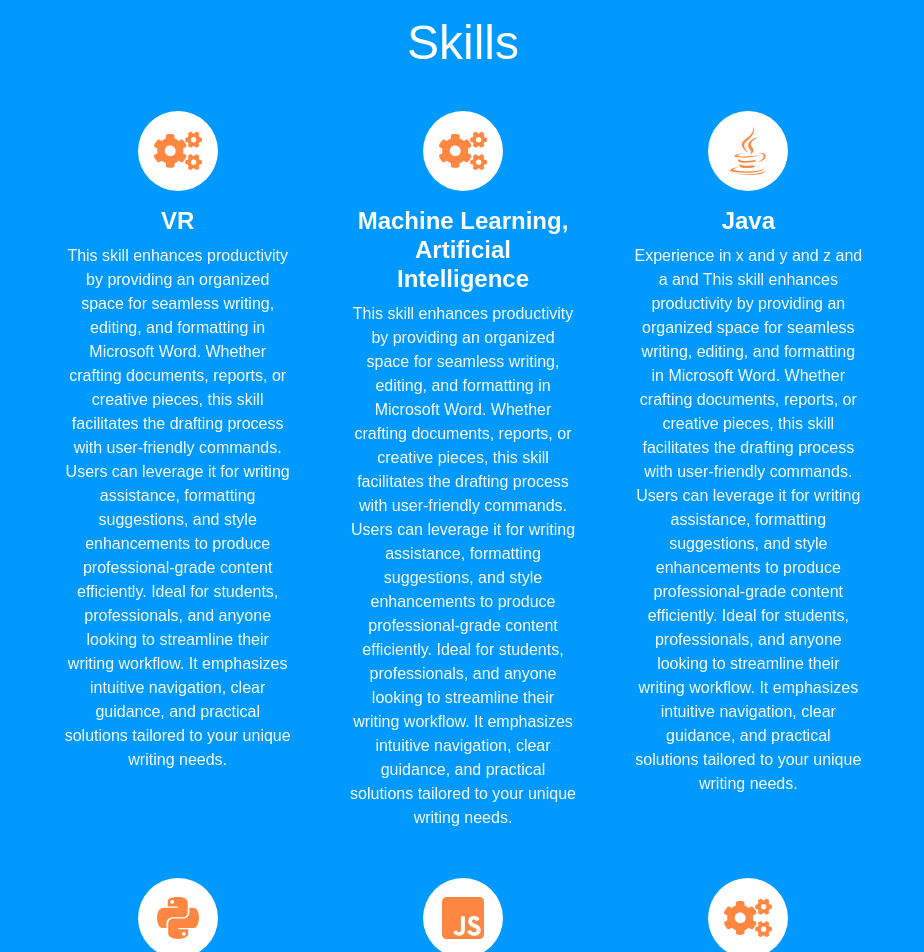
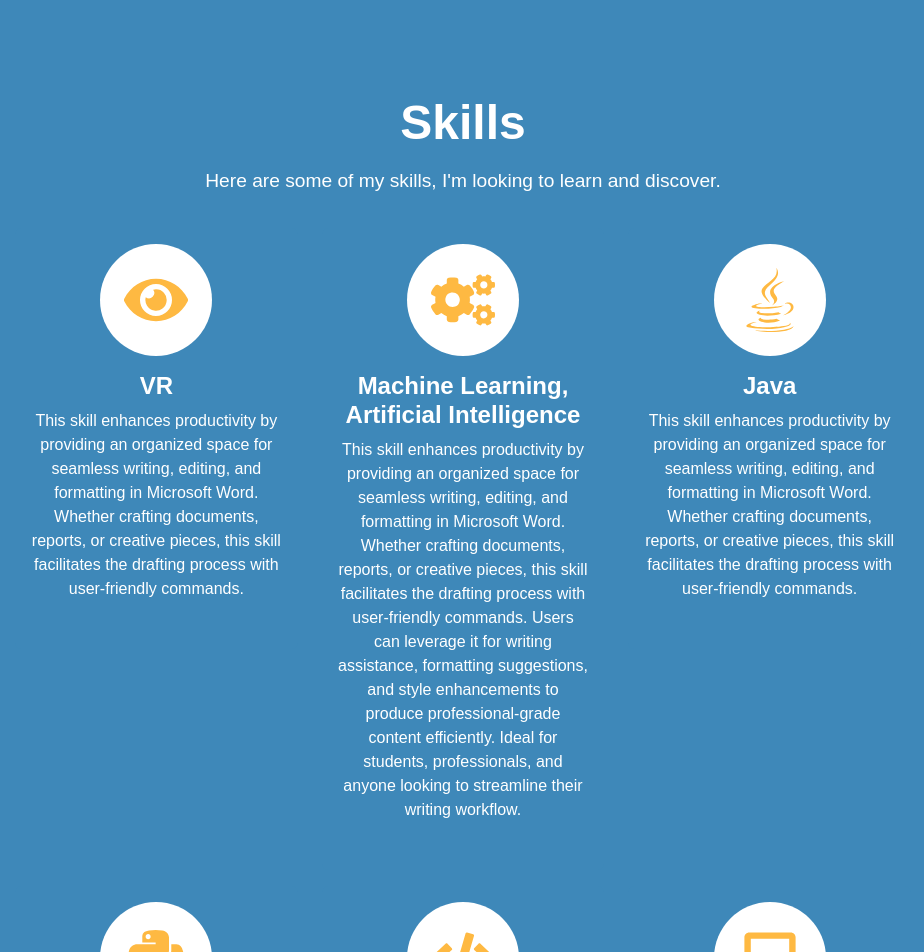
Before and after one commit to cfpisaca/Portfolio, a React (Vite) app: page / in a window 1280 px wide. Shown: the part 1700-2652 px from the top of the page, without its empty margins (177-1101 px from the left). Built offline with nearby package versions, Linux system fonts and the light colour scheme.

Commit message:
skills section x2

```diff
--- a/src/components/About.css
+++ b/src/components/About.css
@@ -70,7 +70,7 @@ h2 {
 }
 
 .icon:hover {
-  color: #ff8741;
+  color: #feb942;
 }
 
 .buttons-container {
--- a/src/components/Skills.css
+++ b/src/components/Skills.css
@@ -1,9 +1,9 @@
 #skills {
   min-height: 100vh;
-  background-color: #0099ff;
+  background-color: #3e88b9;
   color: #ffffff;
   text-align: center;
-  padding: 3rem 14rem;
+  padding: 8rem 12rem 8rem;
   display: flex;
   flex-direction: column;
   align-items: center;
@@ -12,26 +12,30 @@
 
 #skills h2 {
   font-size: 3rem;
-  margin-bottom: 1.5rem;
+  margin-bottom: 1rem;
+  color: #ffffff;
+}
+
+#skills p {
+  font-size: 1.2rem;
+  margin-bottom: 2rem;
   color: #ffffff;
 }
 
 #skills .card {
-  background-color: #0099ff;
+  background-color: #3e88b9;
   color: #ffffff;
   border: none;
   margin-bottom: 1rem;
-  max-width: 100%;
-  padding: 0rem;
 }
 
 #skills .icon {
-  font-size: 3rem;
+  font-size: 4rem;
   margin-bottom: 1rem;
-  color: #ff8741;
+  color: #feb942;
   background-color: #ffffff;
   border-radius: 50%;
-  padding: 1rem;
+  padding: 1.5rem;
   display: inline-flex;
   align-items: center;
   justify-content: center;
@@ -51,7 +55,14 @@
   #skills h2 {
     font-size: 2.5rem;
   }
+  #skills p {
+    font-size: 1.25rem;
+  }
   #skills .card {
     margin-bottom: 1rem;
   }
+  #skills .icon {
+    font-size: 3.5rem;
+    padding: 1.25rem;
+  }
 }
--- a/src/components/Skills.tsx
+++ b/src/components/Skills.tsx
@@ -1,22 +1,24 @@
 import { Container, Row, Col, Card } from 'react-bootstrap';
-import { FaPython, FaJava, FaJsSquare, FaNodeJs, FaDatabase, FaCogs } from 'react-icons/fa';
+import { FaPython, FaJava, FaCode, FaNodeJs, FaDatabase, FaCogs, FaAtlas, FaEye, FaLaptop  } from 'react-icons/fa';
 import './Skills.css';
 
 function Skills() {
   const skills = [
-    { title: "VR", icon: <FaCogs />, description: "This skill enhances productivity by providing an organized space for seamless writing, editing, and formatting in Microsoft Word. Whether crafting documents, reports, or creative pieces, this skill facilitates the drafting process with user-friendly commands. Users can leverage it for writing assistance, formatting suggestions, and style enhancements to produce professional-grade content efficiently. Ideal for students, professionals, and anyone looking to streamline their writing workflow. It emphasizes intuitive navigation, clear guidance, and practical solutions tailored to your unique writing needs." },
-    { title: "Machine Learning, Artificial Intelligence", icon: <FaCogs />, description: "This skill enhances productivity by providing an organized space for seamless writing, editing, and formatting in Microsoft Word. Whether crafting documents, reports, or creative pieces, this skill facilitates the drafting process with user-friendly commands. Users can leverage it for writing assistance, formatting suggestions, and style enhancements to produce professional-grade content efficiently. Ideal for students, professionals, and anyone looking to streamline their writing workflow. It emphasizes intuitive navigation, clear guidance, and practical solutions tailored to your unique writing needs." },
-    { title: "Java", icon: <FaJava />, description: "Experience in x and y and z and a and This skill enhances productivity by providing an organized space for seamless writing, editing, and formatting in Microsoft Word. Whether crafting documents, reports, or creative pieces, this skill facilitates the drafting process with user-friendly commands. Users can leverage it for writing assistance, formatting suggestions, and style enhancements to produce professional-grade content efficiently. Ideal for students, professionals, and anyone looking to streamline their writing workflow. It emphasizes intuitive navigation, clear guidance, and practical solutions tailored to your unique writing needs." },
-    { title: "Python", icon: <FaPython />, description: "Experience in x and y and z This skill enhances productivity by providing an organized space for seamless writing, editing, and formatting in Microsoft Word. Whether crafting documents, reports, or creative pieces, this skill facilitates the drafting process with user-friendly commands. Users can leverage it for writing assistance, formatting suggestions, and style enhancements to produce professional-grade content efficiently. Ideal for students, professionals, and anyone looking to streamline their writing workflow. It emphasizes intuitive navigation, clear guidance, and practical solutions tailored to your unique writing needs." },
-    { title: "JavaScript, HTML, CSS", icon: <FaJsSquare />, description: "Experience in This skill enhances productivity by providing an organized space for seamless writing, editing, and formatting in Microsoft Word. Whether crafting documents, reports, or creative pieces, this skill facilitates the drafting process with user-friendly commands. Users can leverage it for writing assistance, formatting suggestions, and style enhancements to produce professional-grade content efficiently. Ideal for students, professionals, and anyone looking to streamline their writing workflow. It emphasizes intuitive navigation, clear guidance, and practical solutions tailored to your unique writing needs." },
-    { title: "C++", icon: <FaCogs />, description: "Experience in x and y and z and a and b This skill enhances productivity by providing an organized space for seamless writing, editing, and formatting in Microsoft Word. Whether crafting documents, reports, or creative pieces, this skill facilitates the drafting process with user-friendly commands. Users can leverage it for writing assistance, formatting suggestions, and style enhancements to produce professional-grade content efficiently. Ideal for students, professionals, and anyone looking to streamline their writing workflow. It emphasizes intuitive navigation, clear guidance, and practical solutions tailored to your unique writing needs." },
-    { title: "Node.js", icon: <FaNodeJs />, description: "Experience in x and y and z and This skill enhances productivity by providing an organized space for seamless writing, editing, and formatting in Microsoft Word. Whether crafting documents, reports, or creative pieces, this skill facilitates the drafting process with user-friendly commands. Users can leverage it for writing assistance, formatting suggestions, and style enhancements to produce professional-grade content efficiently. Ideal for students, professionals, and anyone looking to streamline their writing workflow. It emphasizes intuitive navigation, clear guidance, and practical solutions tailored to your unique writing needs." },
-    { title: "Database", icon: <FaDatabase />, description: "Experience in x and y and z This skill enhances productivity by providing an organized space for seamless writing, editing, and formatting in Microsoft Word. Whether crafting documents, reports, or creative pieces, this skill facilitates the drafting process with user-friendly commands. Users can leverage it for writing assistance, formatting suggestions, and style enhancements to produce professional-grade content efficiently. Ideal for students, professionals, and anyone looking to streamline their writing workflow. It emphasizes intuitive navigation, clear guidance, and practical solutions tailored to your unique writing needs." }
+    { title: "VR", icon: <FaEye />, description: "This skill enhances productivity by providing an organized space for seamless writing, editing, and formatting in Microsoft Word. Whether crafting documents, reports, or creative pieces, this skill facilitates the drafting process with user-friendly commands." },
+    { title: "Machine Learning, Artificial Intelligence", icon: <FaCogs />, description: "This skill enhances productivity by providing an organized space for seamless writing, editing, and formatting in Microsoft Word. Whether crafting documents, reports, or creative pieces, this skill facilitates the drafting process with user-friendly commands. Users can leverage it for writing assistance, formatting suggestions, and style enhancements to produce professional-grade content efficiently. Ideal for students, professionals, and anyone looking to streamline their writing workflow." },
+    { title: "Java", icon: <FaJava />, description: "This skill enhances productivity by providing an organized space for seamless writing, editing, and formatting in Microsoft Word. Whether crafting documents, reports, or creative pieces, this skill facilitates the drafting process with user-friendly commands." },
+    { title: "Python", icon: <FaPython />, description: "This skill enhances productivity by providing an organized space for seamless writing, editing, and formatting in Microsoft Word. Whether crafting documents, reports, or creative pieces, this skill facilitates the drafting process with user-friendly commands. Users can leverage it for writing assistance, formatting suggestions, and style enhancements to produce professional-grade content efficiently. Ideal for students, professionals, and anyone looking to streamline their writing workflow. It emphasizes intuitive navigation, clear guidance, and practical solutions tailored to your unique writing needs." },
+    { title: "JavaScript, HTML, CSS", icon: <FaCode />, description: "Experience in This skill enhances productivity by providing an organized space for seamless writing, editing, and formatting in Microsoft Word. Whether crafting documents, reports, or creative pieces, this skill facilitates the drafting process with user-friendly commands. Users can leverage it for writing assistance, formatting suggestions, and style enhancements to produce professional-grade content efficiently. Ideal for students, professionals, and anyone looking to streamline their writing workflow. It emphasizes intuitive navigation, clear guidance, and practical solutions tailored to your unique writing needs." },
+    { title: "C++", icon: <FaLaptop />, description: "This skill enhances productivity by providing an organized space for seamless writing, editing, and formatting in Microsoft Word. Whether crafting documents, reports, or creative pieces, this skill facilitates the drafting process with user-friendly commands. Users can leverage it for writing assistance, formatting suggestions, and style enhancements to produce professional-grade content efficiently. Ideal for students, professionals, and anyone looking to streamline their writing workflow. It emphasizes intuitive navigation, clear guidance, and practical solutions tailored to your unique writing needs." },
+    { title: "Node.js", icon: <FaNodeJs />, description: "This skill enhances productivity by providing an organized space for seamless writing, editing, and formatting in Microsoft Word. Whether crafting documents, reports, or creative pieces, this skill facilitates the drafting process with user-friendly commands. Users can leverage it for writing assistance, formatting suggestions, and style enhancements to produce professional-grade content efficiently. Ideal for students, professionals, and anyone looking to streamline their writing workflow. It emphasizes intuitive navigation, clear guidance, and practical solutions tailored to your unique writing needs." },
+    { title: "Database", icon: <FaDatabase />, description: "This skill enhances productivity by providing an organized space for seamless writing, editing, and formatting in Microsoft Word. Whether crafting documents, reports, or creative pieces, this skill facilitates the drafting process with user-friendly commands. Users can leverage it for writing assistance, formatting suggestions, and style enhancements to produce professional-grade content efficiently. Ideal for students, professionals, and anyone looking to streamline their writing workflow. It emphasizes intuitive navigation, clear guidance, and practical solutions tailored to your unique writing needs." },
+    { title: "Last Skill", icon: <FaAtlas />, description: "This skill enhances productivity by providing an organized space for seamless writing, editing, and formatting in Microsoft Word. Whether crafting documents, reports, or creative pieces, this skill facilitates the drafting process with user-friendly commands. Users can leverage it for writing assistance, formatting suggestions, and style enhancements to produce professional-grade content efficiently. Ideal for students, professionals, and anyone looking to streamline their writing workflow. It emphasizes intuitive navigation, clear guidance, and practical solutions tailored to your unique writing needs." }
   ];
 
   return (
     <Container fluid id="skills">
-      <h2>Skills</h2>
+      <h2><strong>Skills</strong></h2>
+      <p>Here are some of my skills, I'm looking to learn and discover.</p>
       <Row>
         {skills.map((skill, index) => (
           <Col md={4} sm={6} xs={12} key={index}>
```
Also changed, not shown: src/assets/images/cpp.png (added), 1 other file (tests, documents, lock files or other folders).
